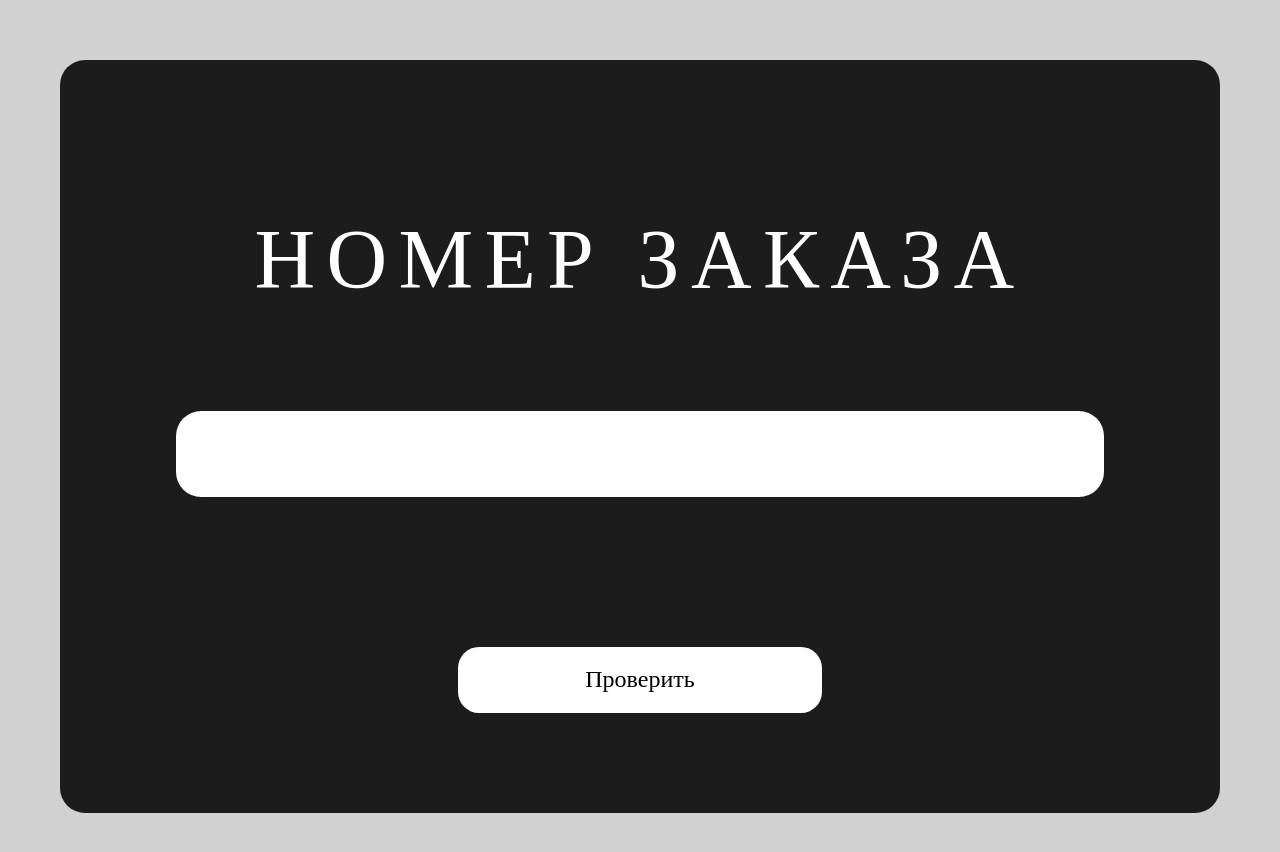
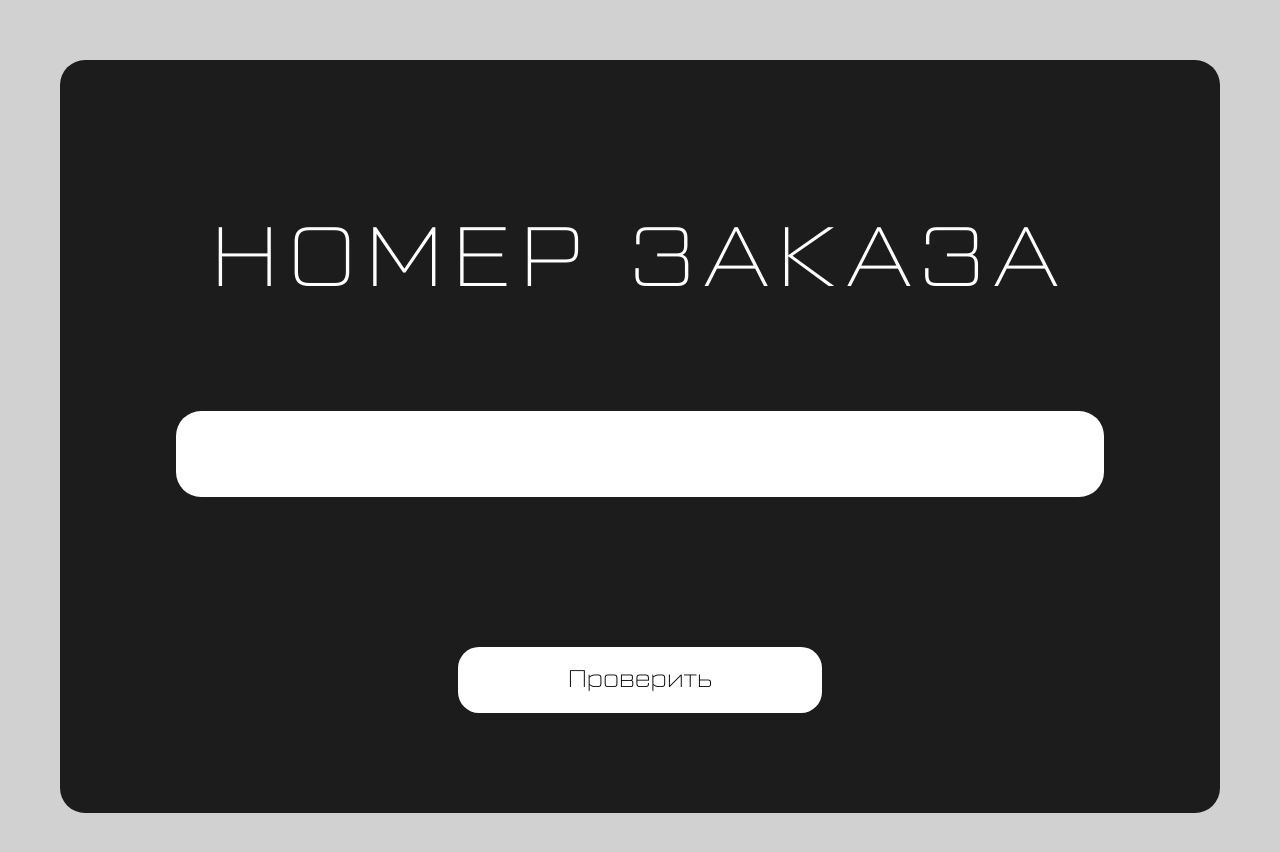
Before and after one commit to CeYn97/SBP-webApp, a plain HTML site: page index.html in a window 1280 px wide. Drawn offline with Linux system fonts and the light colour scheme; the site is published under a folder, as on GitHub Pages, so addresses that start at the root find nothing.

Commit message:
fix paths

```diff
--- a/css/404.css
+++ b/css/404.css
@@ -1,11 +1,11 @@
 @font-face {
   font-family: "Tactic Sans";
-  src: url("/Fonts/TacticSans-Thn.eot");
+  src: url("../Fonts/TacticSans-Thn.eot");
   src: local("Tactic Sans Thin"), local("TacticSans-Thn"),
-    url("/Fonts/TacticSans-Thn.eot?#iefix") format("embedded-opentype"),
-    url("/Fonts/TacticSans-Thn.woff2") format("woff2"),
-    url("/Fonts/TacticSans-Thn.woff") format("woff"),
-    url("/Fonts/TacticSans-Thn.ttf") format("truetype");
+    url("../Fonts/TacticSans-Thn.eot?#iefix") format("embedded-opentype"),
+    url("../Fonts/TacticSans-Thn.woff2") format("woff2"),
+    url("../Fonts/TacticSans-Thn.woff") format("woff"),
+    url("../Fonts/TacticSans-Thn.ttf") format("truetype");
   font-weight: 100;
   font-style: normal;
 }
--- a/css/login.css
+++ b/css/login.css
@@ -1,11 +1,11 @@
 @font-face {
   font-family: "Tactic Sans";
-  src: url("/Fonts/TacticSans-Thn.eot");
+  src: url("../Fonts/TacticSans-Thn.eot");
   src: local("Tactic Sans Thin"), local("TacticSans-Thn"),
-    url("/Fonts/TacticSans-Thn.eot?#iefix") format("embedded-opentype"),
-    url("/Fonts/TacticSans-Thn.woff2") format("woff2"),
-    url("/Fonts/TacticSans-Thn.woff") format("woff"),
-    url("/Fonts/TacticSans-Thn.ttf") format("truetype");
+    url("../Fonts/TacticSans-Thn.eot?#iefix") format("embedded-opentype"),
+    url("../Fonts/TacticSans-Thn.woff2") format("woff2"),
+    url("../Fonts/TacticSans-Thn.woff") format("woff"),
+    url("../Fonts/TacticSans-Thn.ttf") format("truetype");
   font-weight: 100;
   font-style: normal;
 }
--- a/css/not_paid.css
+++ b/css/not_paid.css
@@ -1,11 +1,11 @@
 @font-face {
   font-family: "Tactic Sans";
-  src: url("/Fonts/TacticSans-Thn.eot");
+  src: url("../Fonts/TacticSans-Thn.eot");
   src: local("Tactic Sans Thin"), local("TacticSans-Thn"),
-    url("/Fonts/TacticSans-Thn.eot?#iefix") format("embedded-opentype"),
-    url("/Fonts/TacticSans-Thn.woff2") format("woff2"),
-    url("/Fonts/TacticSans-Thn.woff") format("woff"),
-    url("/Fonts/TacticSans-Thn.ttf") format("truetype");
+    url("../Fonts/TacticSans-Thn.eot?#iefix") format("embedded-opentype"),
+    url("../Fonts/TacticSans-Thn.woff2") format("woff2"),
+    url("../Fonts/TacticSans-Thn.woff") format("woff"),
+    url("../Fonts/TacticSans-Thn.ttf") format("truetype");
   font-weight: 100;
   font-style: normal;
 }
--- a/css/paid.css
+++ b/css/paid.css
@@ -1,11 +1,11 @@
 @font-face {
   font-family: "Tactic Sans";
-  src: url("/Fonts/TacticSans-Thn.eot");
+  src: url("../Fonts/TacticSans-Thn.eot");
   src: local("Tactic Sans Thin"), local("TacticSans-Thn"),
-    url("/Fonts/TacticSans-Thn.eot?#iefix") format("embedded-opentype"),
-    url("/Fonts/TacticSans-Thn.woff2") format("woff2"),
-    url("/Fonts/TacticSans-Thn.woff") format("woff"),
-    url("/Fonts/TacticSans-Thn.ttf") format("truetype");
+    url("../Fonts/TacticSans-Thn.eot?#iefix") format("embedded-opentype"),
+    url("../Fonts/TacticSans-Thn.woff2") format("woff2"),
+    url("../Fonts/TacticSans-Thn.woff") format("woff"),
+    url("../Fonts/TacticSans-Thn.ttf") format("truetype");
   font-weight: 100;
   font-style: normal;
 }
--- a/script.js
+++ b/script.js
@@ -35,17 +35,17 @@ function handleSubmit(event) {
     .then((result) => {
       const { qrStatus, qrId } = result;
       if (qrStatus === "PAID") {
-        location.replace("/html/paid.html");
+        location.replace("/SBP-webApp/html/paid.html");
         // content.textContent = `Order ${qrId} was paid`;
       } else if (qrStatus === "NEW") {
-        location.replace("/html/not_paid.html");
+        location.replace("/SBP-webApp/html/not_paid.html");
       }
     })
     .catch((error) => {
       if (error === "QR-код не найден") {
-        location.replace("/html/404.html");
+        location.replace("/SBP-webApp/html/404.html");
       } else {
-        location.replace("/html/not_paid.html");
+        location.replace("/SBP-webApp/html/not_paid.html");
       }
       // content.textContent = error;
     });
```
Also changed, not shown: html/404.html (+1 -1 lines), html/not_paid.html (+1 -1 lines), html/paid.html (+1 -1 lines), script2.js (deleted).
